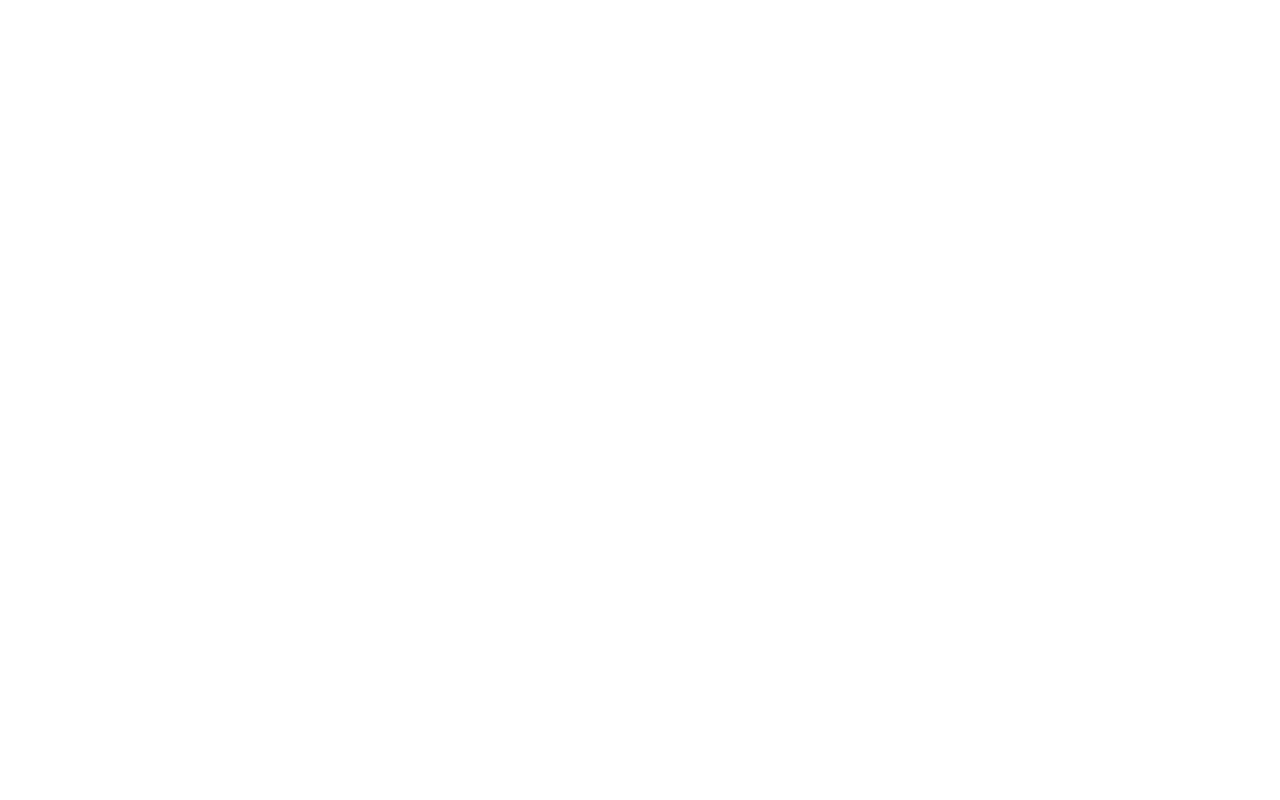
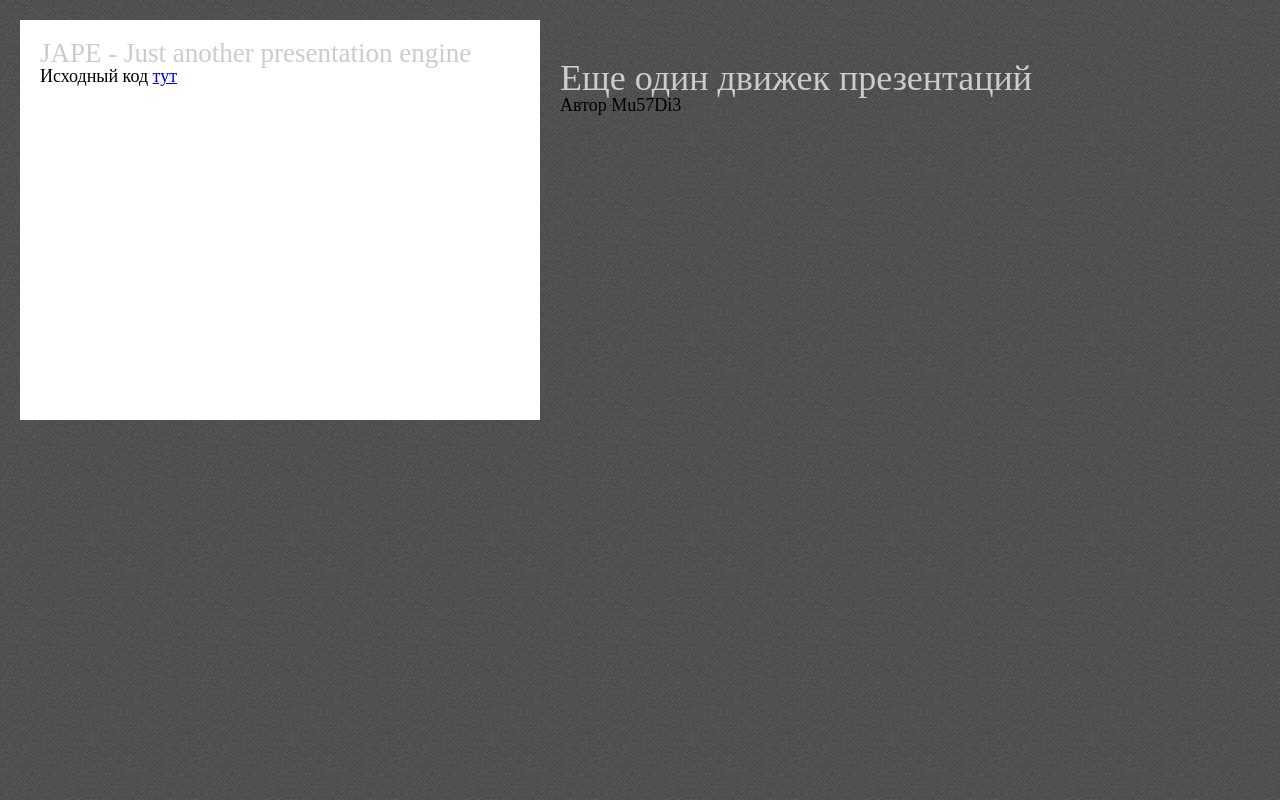
Before and after one commit to Mu57Di3/jape, a plain HTML site: page index.html in a window 1280 px wide. Drawn offline with Linux system fonts and the light colour scheme.

Commit message:
Обновление

```diff
--- a/css/jape.css
+++ b/css/jape.css
@@ -0,0 +1,70 @@
+html, body, div, span, applet, object, iframe,
+h1, h2, h3, h4, h5, h6, p, blockquote, pre,
+a, abbr, acronym, address, big, cite, code,
+del, dfn, em, img, ins, kbd, q, s, samp,
+small, strike, strong, sub, sup, tt, var,
+b, u, i, center,
+dl, dt, dd, ol, ul, li,
+fieldset, form, label, legend,
+table, caption, tbody, tfoot, thead, tr, th, td,
+article, aside, canvas, details, embed,
+figure, figcaption, footer, header, hgroup,
+menu, nav, output, ruby, section, summary,
+time, mark, audio, video {
+  margin: 0;
+  padding: 0;
+  border: 0;
+  font-size: 100%;
+  font: inherit;
+  vertical-align: baseline; }
+
+article, aside, details, figcaption, figure,
+footer, header, hgroup, menu, nav, section {
+  display: block; }
+
+body {
+  line-height: 1; }
+
+ol, ul {
+  list-style: none; }
+
+blockquote, q {
+  quotes: none; }
+
+blockquote:before, blockquote:after,
+q:before, q:after {
+  content: '';
+  content: none; }
+
+table {
+  border-collapse: collapse;
+  border-spacing: 0; }
+
+body {
+  background: url("tweed.png");
+  font-size: 18px; }
+
+header {
+  position: absolute;
+  top: 20px;
+  left: 520px;
+  padding: 20px;
+  margin: 20px; }
+  header h1 {
+    color: #cccccc;
+    font-size: 36px; }
+  header + .slide {
+    display: block;
+    float: left; }
+
+.slide {
+  display: none;
+  background: #ffffff;
+  position: relative;
+  width: 480px;
+  height: 360px;
+  padding: 20px;
+  margin: 20px; }
+  .slide h2 {
+    font-size: 27px;
+    color: #cccccc; }
--- a/index.html
+++ b/index.html
@@ -1,9 +1,33 @@
 <!DOCTYPE html>
 <html>
 <head>
+    <meta http-equiv="content-type" content="text/html; charset=utf-8" />
     <title>Демо страница еще одного движка презентаций</title>
+    <meta name="viewport" content="width=792, user-scalable=no">
+    <link href='//fonts.googleapis.com/css?family=PT+Sans:400,700&subset=latin,cyrillic' rel='stylesheet' type='text/css'>
+    <link href="css/jape.css" rel="stylesheet" media="all" />
 </head>
 <body>
-
+    <presentation>
+        <header>
+            <h1>Еще один движек презентаций</h1>
+            <p>Автор Mu57Di3</p>
+        </header>
+        <section class="slide">
+            <h2>JAPE - Just another presentation engine </h2>
+            <p>Исходный код <a href="https://github.com/Mu57Di3/jape">тут</a></p>
+        </section>
+        <section class="slide">
+            <h2>Список</h2>
+            <ol>
+                <li>Раздел1</li>
+                <li>Раздел2</li>
+                <li>Раздел3</li>
+                <li>Раздел4</li>
+                <li>Раздел5</li>
+            </ol>
+        </section>
+    </presentation>
+<script src="engine/jape.js"></script>
 </body>
 </html>
```
